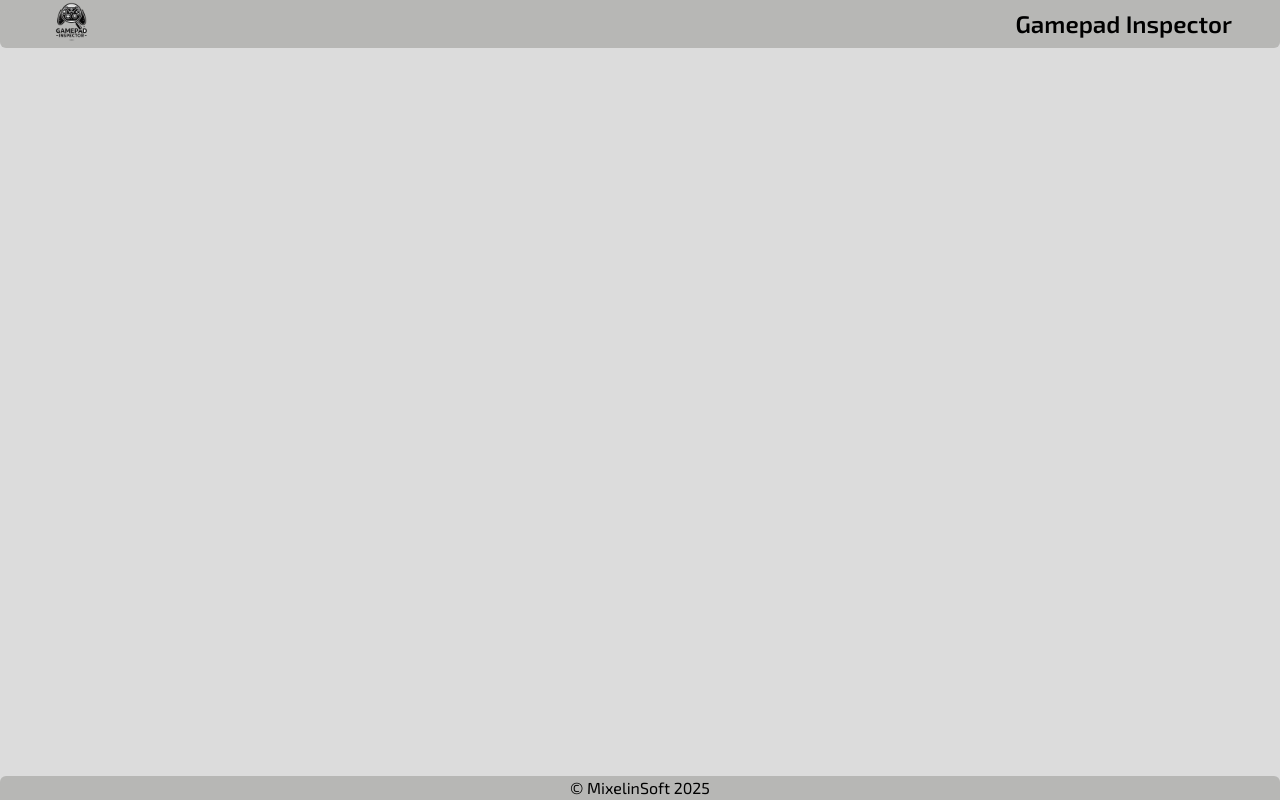
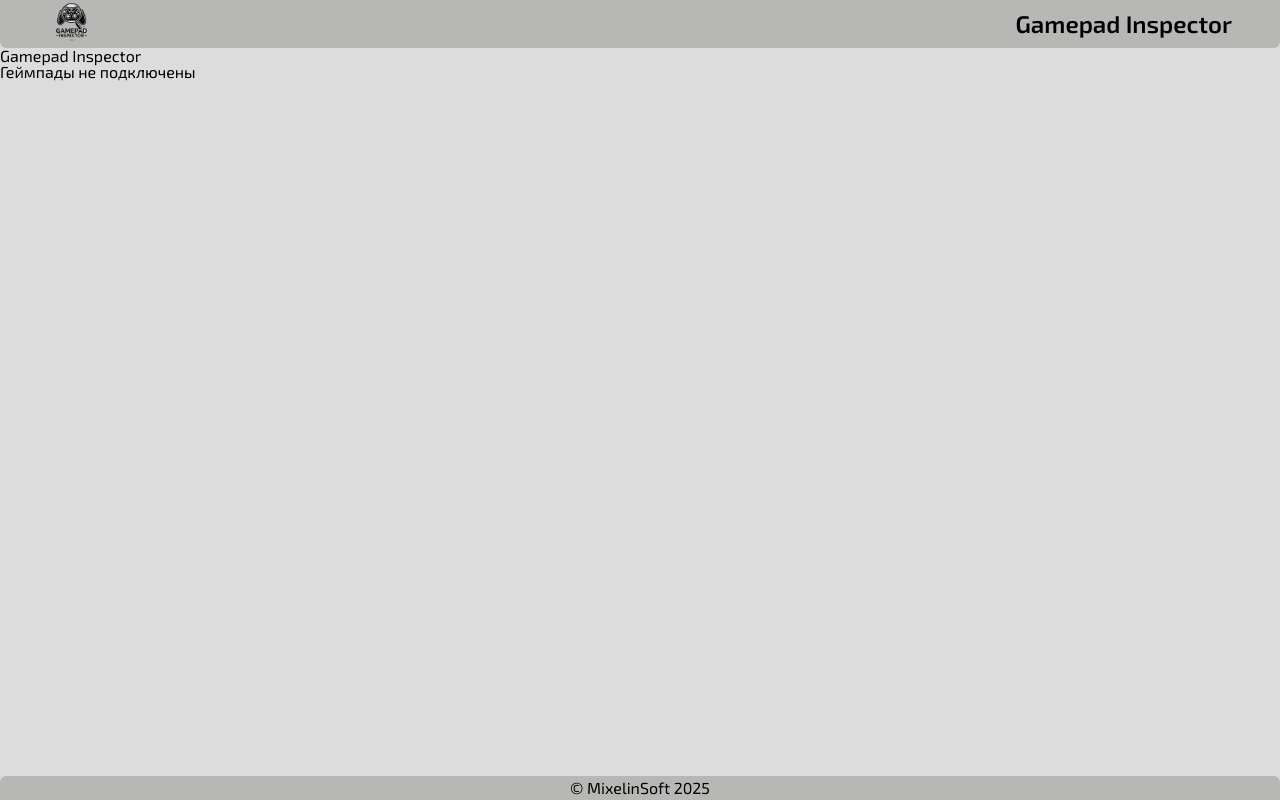
Before and after one commit to MixelinSoft/gamepad-inspector, a React (Vite) app: page / in a window 1280 px wide. Built offline with nearby package versions, Linux system fonts and the light colour scheme.

Commit message:
add GamepadPreview component

```diff
--- a/package.json
+++ b/package.json
@@ -1,7 +1,7 @@
 {
   "name": "gamepad-inspector",
   "private": true,
-  "version": "0.2.0",
+  "version": "0.3.0",
   "type": "module",
   "scripts": {
     "dev": "vite",
--- a/src/App.jsx
+++ b/src/App.jsx
@@ -2,12 +2,14 @@ import { useState } from 'react';
 import './App.css';
 import Header from './components/UI/Layout/Header/Header';
 import Footer from './components/UI/Layout/Footer/Footer';
+import GamepadPreview from './components/GamepadPreview/GamepadPreview';
 
 const App = () => {
   return (
     <>
       <Header />
       <Footer />
+      <GamepadPreview />
     </>
   );
 };
--- /dev/null
+++ b/src/components/GamepadPreview/GamepadPreview.jsx
@@ -0,0 +1,75 @@
+import { useEffect, useState } from 'react';
+import styles from './GamepadPreview.module.css';
+import ButtonTest from '../tests/ButtonTest/ButtonTest';
+
+const GamepadPreview = (props) => {
+  const [gamepads, setGamepads] = useState([]);
+  const [pressedButtons, setPressedButtons] = useState({});
+
+  useEffect(() => {
+    const updateGamepads = () => {
+      const connectedGamepads = Array.from(navigator.getGamepads()).filter(
+        Boolean,
+      );
+      setGamepads(connectedGamepads);
+
+      // Обновление состояния нажатых кнопок
+      const buttonsState = {};
+      connectedGamepads.forEach((gamepad) => {
+        if (gamepad) {
+          buttonsState[gamepad.index] = gamepad.buttons
+            .map((button, index) => (button.pressed ? index : null))
+            .filter((index) => index !== null);
+        }
+      });
+      setPressedButtons(buttonsState);
+    };
+
+    const pollGamepads = () => {
+      updateGamepads();
+      requestAnimationFrame(pollGamepads);
+    };
+
+    pollGamepads();
+
+    return () => {
+      cancelAnimationFrame(pollGamepads);
+    };
+  }, []);
+
+  return (
+    <div>
+      <h1>Gamepad Inspector</h1>
+      {gamepads.length === 0 ? (
+        <p>Геймпады не подключены</p>
+      ) : (
+        gamepads.map((gamepad) => (
+          <div key={gamepad.index} style={{ marginBottom: '20px' }}>
+            <h2>Геймпад {gamepad.index + 1}</h2>
+            <p>
+              <strong>ID:</strong> {gamepad.id}
+            </p>
+            <p>
+              <strong>Mapping:</strong>{' '}
+              {gamepad.mapping || 'Нестандартная раскладка'}
+            </p>
+            <p>
+              <strong>Количество кнопок:</strong> {gamepad.buttons.length}
+            </p>
+            <p>
+              <strong>Количество осей:</strong> {gamepad.axes.length}
+            </p>
+            <p>
+              <strong>Нажатые кнопки:</strong>{' '}
+              {pressedButtons[gamepad.index]?.length > 0
+                ? pressedButtons[gamepad.index].join(', ')
+                : 'Нет'}
+            </p>
+          </div>
+        ))
+      )}
+    </div>
+  );
+};
+
+export default GamepadPreview;
--- /dev/null
+++ b/src/components/tests/ButtonTest/ButtonTest.jsx
@@ -0,0 +1,7 @@
+import styles from './ButtonTest.module.css';
+
+const ButtonTest = (props) => {
+  return <div>ButtonTest</div>;
+};
+
+export default ButtonTest;
```
Also changed, not shown: src/components/GamepadPreview/GamepadPreview.module.css (added), src/components/tests/ButtonTest/ButtonTest.module.css (added).
